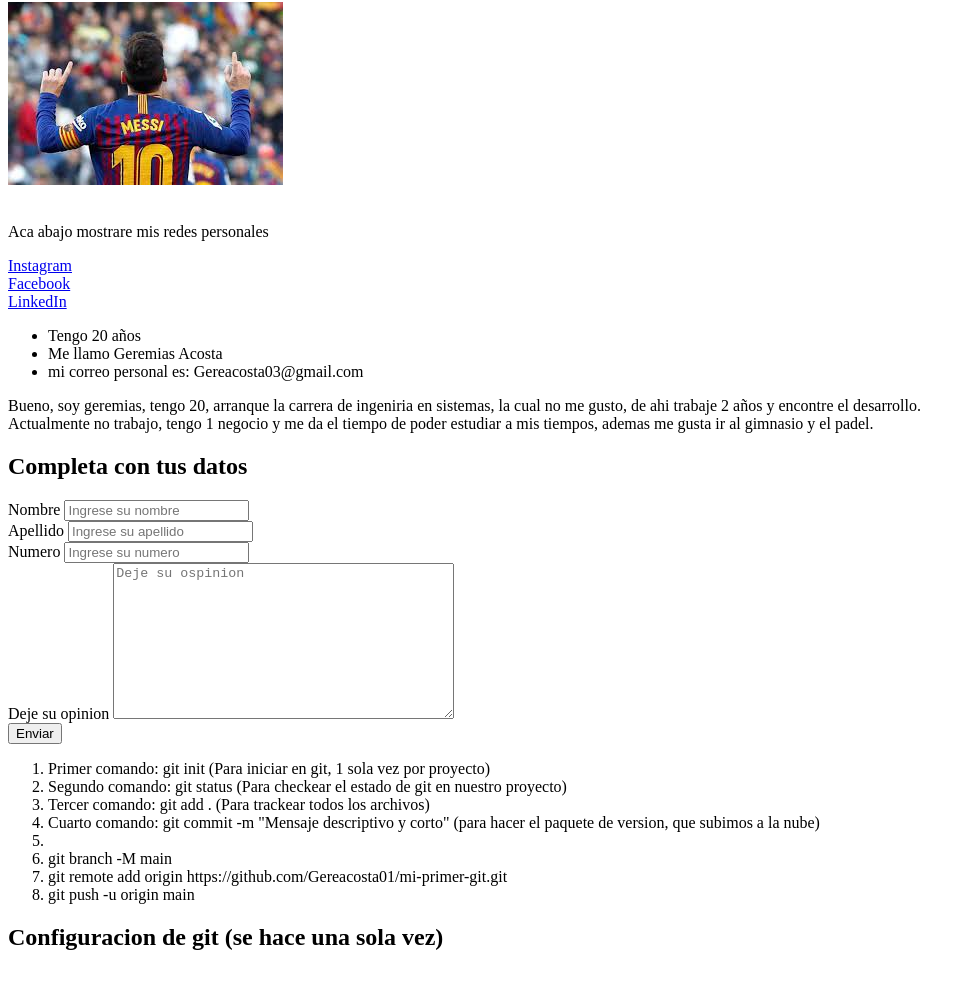
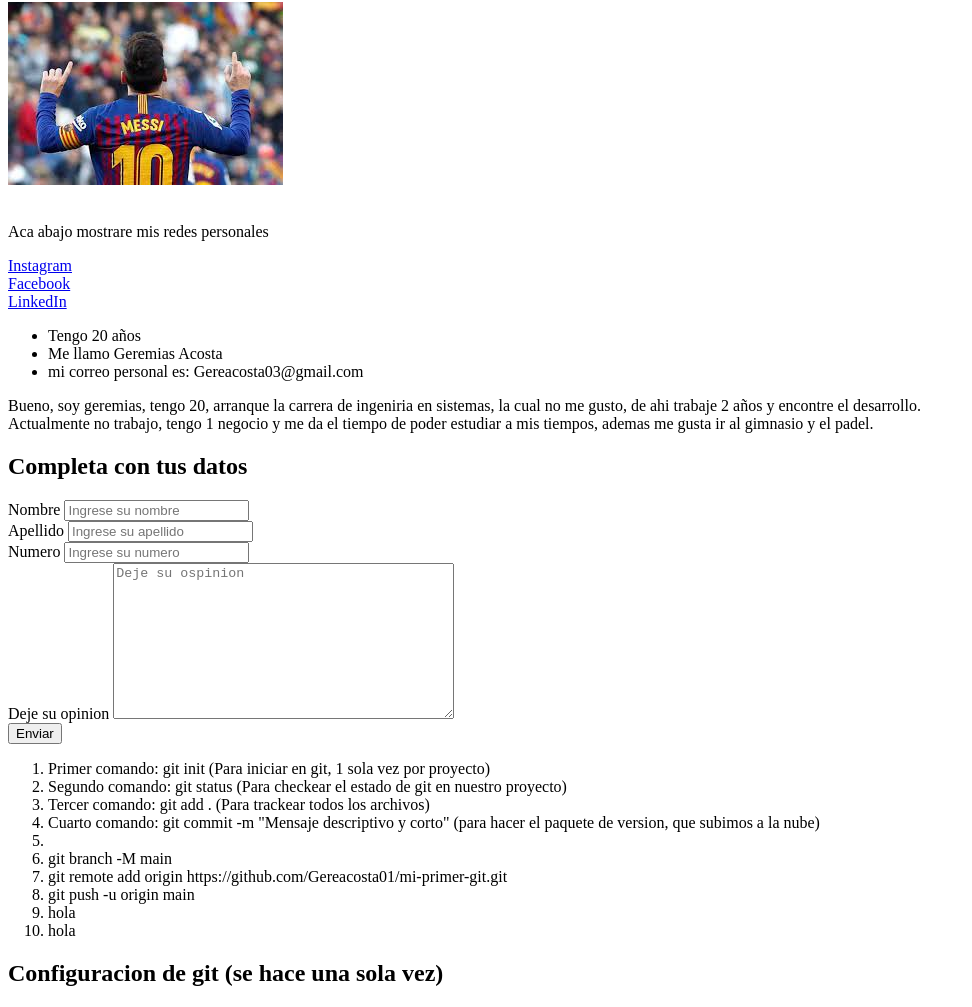
Before and after one commit to Gereacosta01/mi-primer-git, a plain HTML site: page index.html in a window 1280 px wide. Shown: the part 78-1085 px from the top of the page, without its empty margins (0-972 px from the left). Before the commit the page ends 1049 px from the top, so only its background shows below. Drawn offline with Linux system fonts and the light colour scheme.

```diff
--- a/index.html
+++ b/index.html
@@ -55,6 +55,9 @@
             <li>git branch -M main</li>
             <li>git remote add origin https://github.com/Gereacosta01/mi-primer-git.git</li>
             <li>git push -u origin main</li>
+            <li>hola
+                <li>hola</li>
+            </li>
         </ol>
     </div>
     <h2>Configuracion de git (se hace una sola vez)</h2>
```
